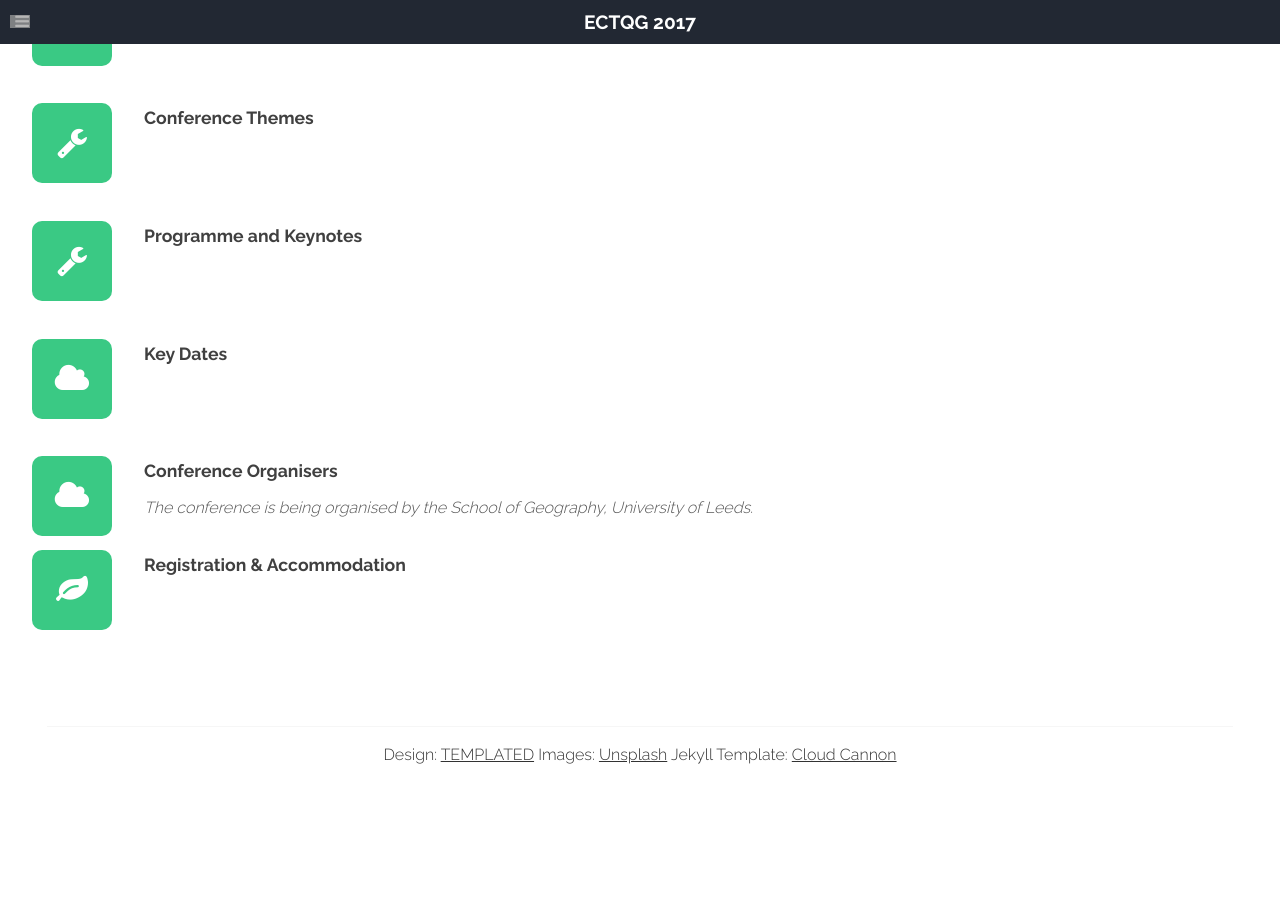
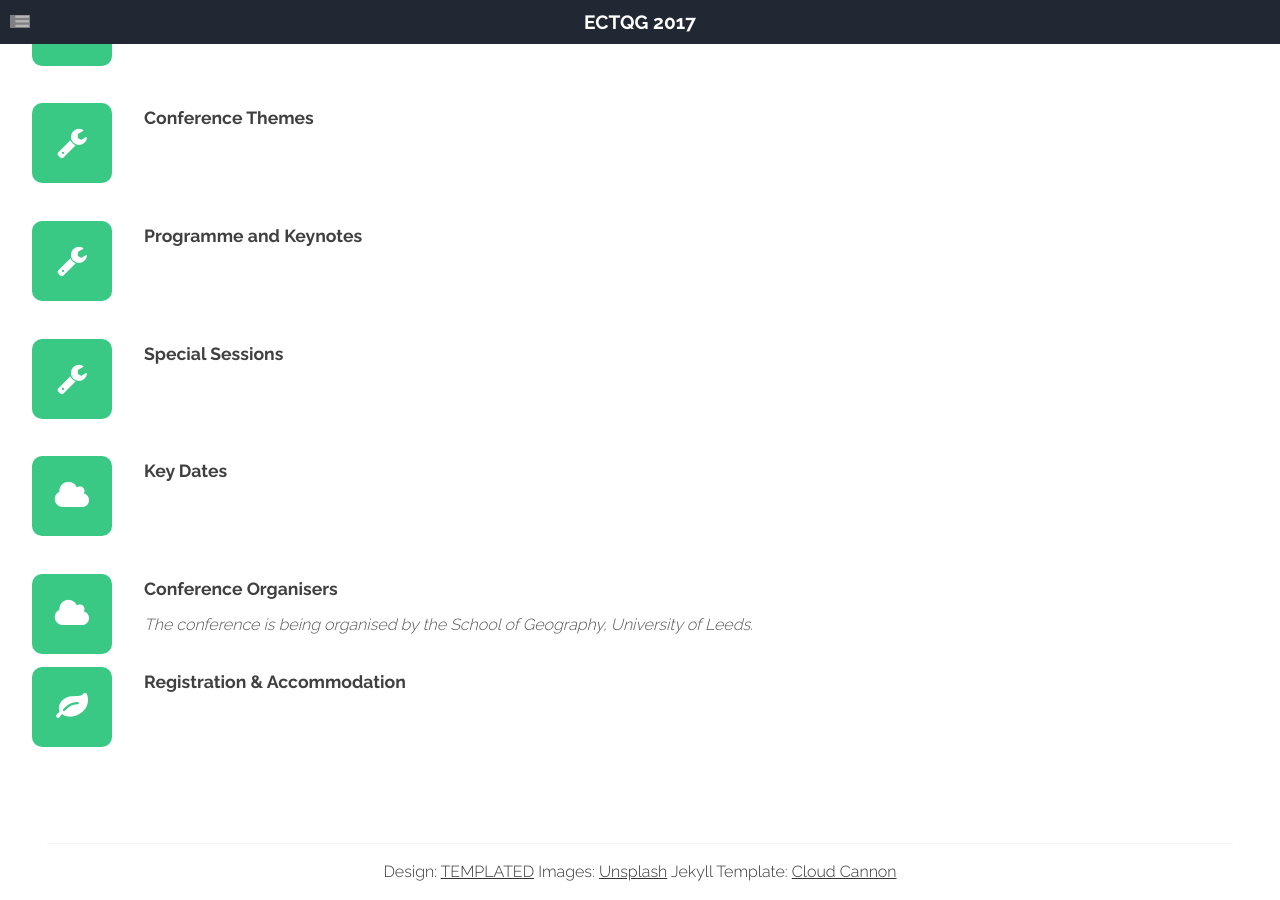
Before and after one commit to nickmalleson/ectqg2017, a Jekyll site: the page built from index.html, in a window 1280 px wide and 900 px high, scrolled down 536 px. Built offline with Jekyll 4.4.1, drawn with Linux system fonts in a browser that asks for light colours; before the commit the page ends 1319 px from its top, so only the background shows below that; grey boxes are pictures that could not be loaded.

Commit message:
added special sessions

```diff
--- a/_includes/nav.html
+++ b/_includes/nav.html
@@ -31,13 +31,13 @@
 
 			<li {% if current[1] == 'cfp.html' %}class='current'{% endif %}><a href="{{ site.baseurl }}/cfp.html">Call for Abstracts</a></li>
 
-            <li {% if current[1] == 'programme.html' %}class='current'{% endif %}><a href="{{
-                    site.baseurl }}/programme.html">Programme &amp; Keynotes</a></li>
+            <li {% if current[1] == 'programme.html' %}class='current'{% endif %}><a href="{{ site.baseurl }}/programme.html">Programme &amp; Keynotes</a></li>
+
+            <li {% if current[1] == 'special_sessions.html' %}class='current'{% endif %}><a href="{{ site.baseurl }}/special_sessions.html">Special Sessions</a></li>
 
 			<li {% if current[1] == 'dates.html' %}class='current'{% endif %}><a href="{{ site.baseurl }}/dates.html">Key Dates</a></li>
 
-			<li {% if current[1] == 'registration.html' %}class='current'{% endif %}><a href="{{
-                    site.baseurl }}/registration.html">Registration &amp; Accommodation</a></li>
+			<li {% if current[1] == 'registration.html' %}class='current'{% endif %}><a href="{{ site.baseurl }}/registration.html">Registration &amp; Accommodation</a></li>
 
             <li {% if current[1] == 'organisers.html' %}class='current'{% endif %}><a href="{{ site.baseurl }}/organisers.html">Organisers</a></li>
 
--- a/index.html
+++ b/index.html
@@ -71,6 +71,15 @@ tagline:
                 </ul>
             </div>
 
+            <div class="6u">
+                <ul class="style">
+                    <li>
+                        <a href="{{ site.baseurl }}/special_sessions.html"><span class="fa fa-wrench"></span></a>
+                        <h3><a href="{{ site.baseurl }}/special_sessions.html">Special Sessions</a></h3><br/><br/>
+                    </li>
+                </ul>
+            </div>
+
 
 
             <div class="6u">
```
Also changed, not shown: programme.md (+6 -6 lines).
